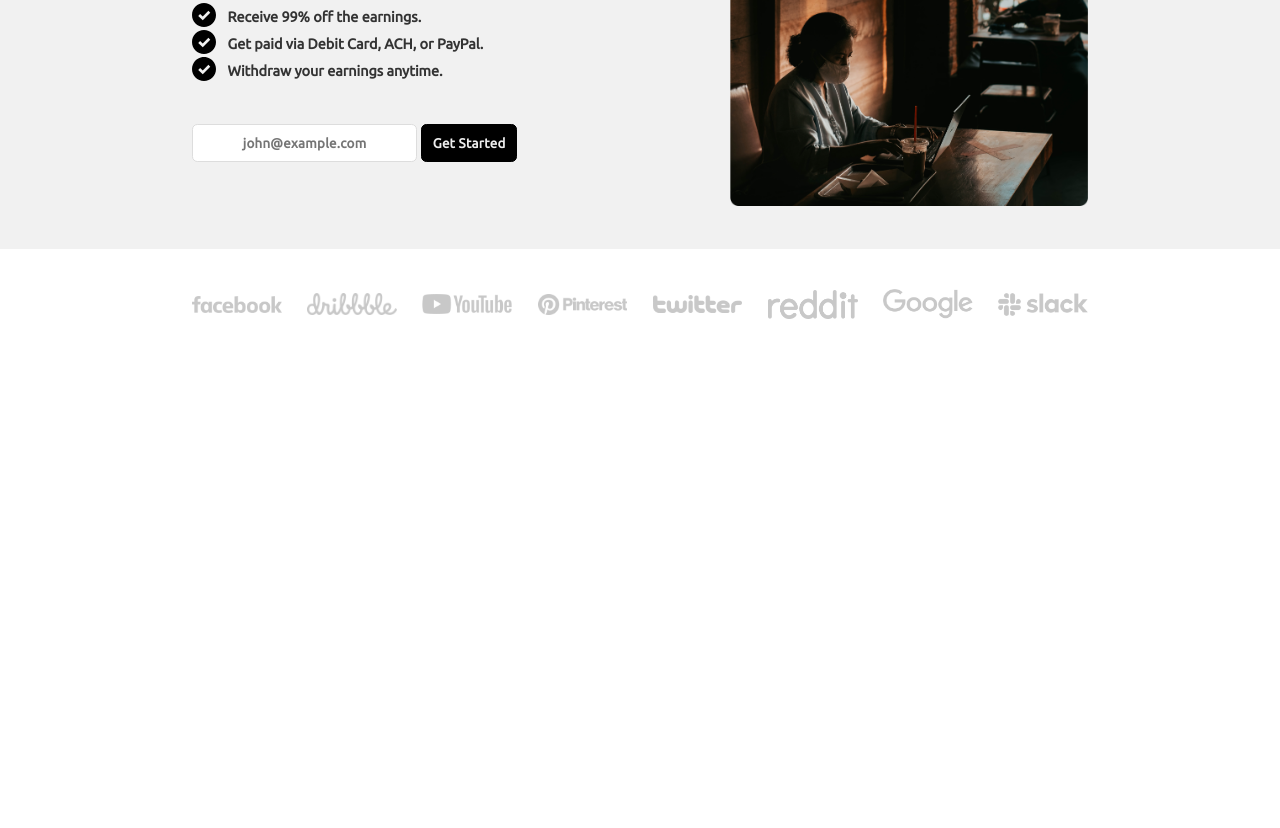
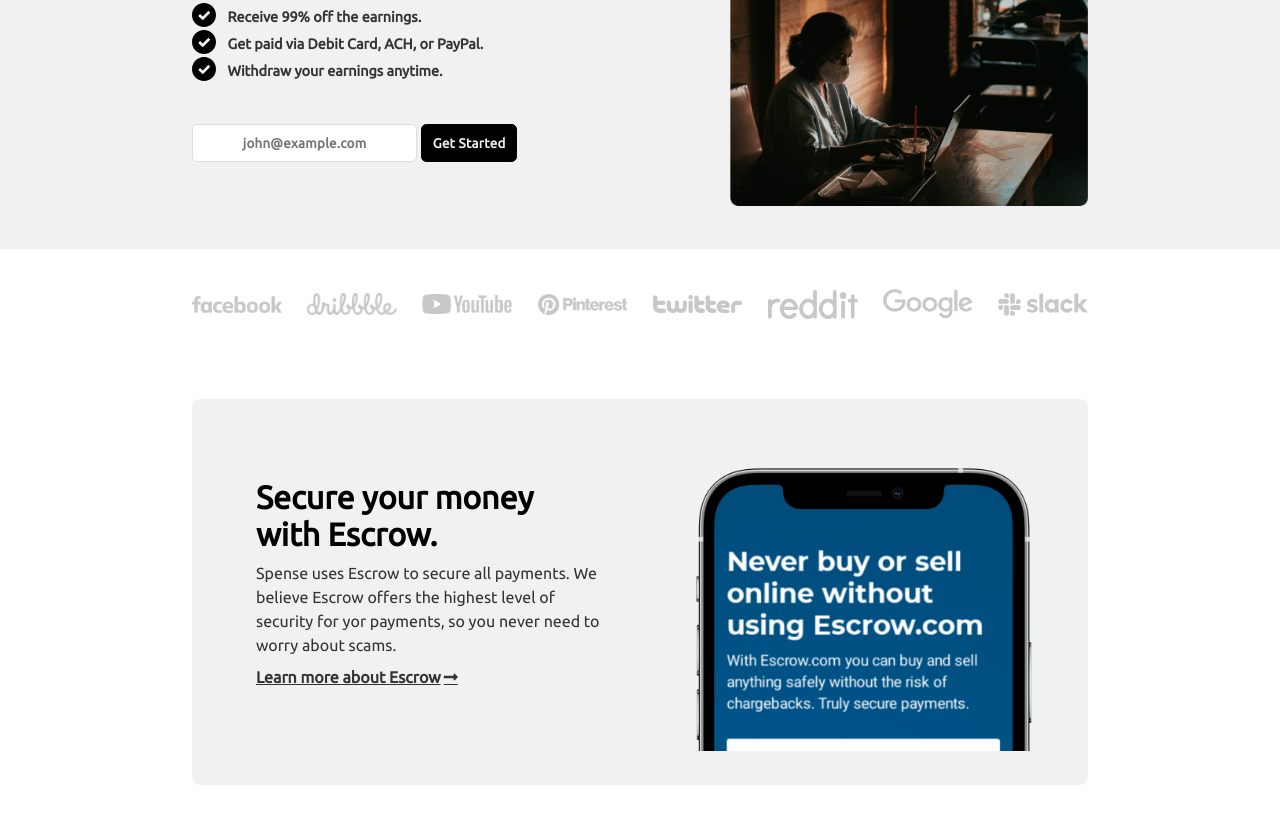
Before and after one commit to alice-sebego/spense-starter-landing-page, a plain HTML site: page index.html in a window 1280 px wide. Shown: the part 447-1275 px from the top of the page. Before the commit the page ends 966 px from the top, so only its background shows below. Drawn offline with Linux system fonts and the light colour scheme.

Commit message:
Build section - assurance - for desktop's screen

```diff
--- a/index.html
+++ b/index.html
@@ -48,8 +48,18 @@
             <img src="dist/assets/hero-image-without-box.png" alt="hero image">
         </div>
     </main>
-    <section id="partners" class="container"></section>
-    <section id="assurance" class="container"></section>
+    <section id="partners" class="container">
+        <!-- add logos dynamically with JS -->
+    </section>
+    <section id="assurance" class="container">
+        <div id="secure">
+            <div id="description-secure">
+                <h2>Secure your money<br>with Escrow.</h2>
+                <p>Spense uses Escrow to secure all payments. We believe Escrow offers the highest level of security for yor payments, so you never need to worry about scams.</p>
+                <p><a href="#" title="Learn more about Escrow">Learn more about Escrow</a></p>
+            </div>
+        </div>
+    </section>
     <section id="demo" class="container"></section>
     <footer></footer class="container">
 </body>
--- a/src/sass/_base.scss
+++ b/src/sass/_base.scss
@@ -3,11 +3,12 @@
 
 // FONT
 $font-stack: 'Ubuntu', sans-serif;
-$font-awesome-free: "Font Awesome Free 5";
-$font-awesome-brands: "Font Awesome Brands";
+$font-awesome-free: "Font Awesome 5 Free";
+$font-awesome-brands: "Font Awesome 5 Brands";
 
 // COLORS
 $primary-color: #000;
 $white-color: #eee;
 $grey-color: #ddd;
 $dark-grey-color: #333;
+$bg-grey-color: rgba($color: $grey-color, $alpha: 0.4);
--- a/src/sass/style.scss
+++ b/src/sass/style.scss
@@ -37,7 +37,7 @@ header{
     }
 
     nav{
-        background: rgba($color: $grey-color, $alpha: 0.4);
+        background: $bg-grey-color;
         @extend %flex-row;
         justify-content: space-between;
         font-weight: bold;
@@ -93,7 +93,7 @@ header{
 
 main{
     @extend %flex-row;
-    background: rgba($color: $grey-color, $alpha: 0.4);
+    background: $bg-grey-color;
 
     #description{
         width: 60%;
@@ -199,3 +199,51 @@ main{
         height: auto;
     }
 }
+
+#assurance{
+
+    #secure{
+        width: 100%;
+        background: $bg-grey-color right / contain no-repeat url("../assets/phone-mockup.png");
+        border-radius: .5em;
+        @extend %flex-row;
+
+        #description-secure{
+            width: 40%;
+            color: $dark-grey-color;
+            margin-left: 5vw;
+            padding: 10vh 0;
+
+            h2, p, a{
+                display: inline-block;
+                margin-bottom: 1vh;
+            }
+            h2{
+                color: $primary-color;
+                font-size: xx-large;
+            }
+
+            p{
+                line-height: 1.5em;
+            }
+
+            a{
+                color: $dark-grey-color;
+                font-weight: bold;
+                transition: all .2s ease-in-out;
+
+                &::after{
+                    content: "\f30b";
+                    font-family: $font-awesome-free;
+                    padding: 0 .2em;
+                }
+
+                &:hover{
+                    transform: scale(1.05);
+                    font-weight: bolder;
+                }
+            }
+        }
+
+    }
+}
```
Also changed, not shown: dist/css/style.css, 1 other file.
